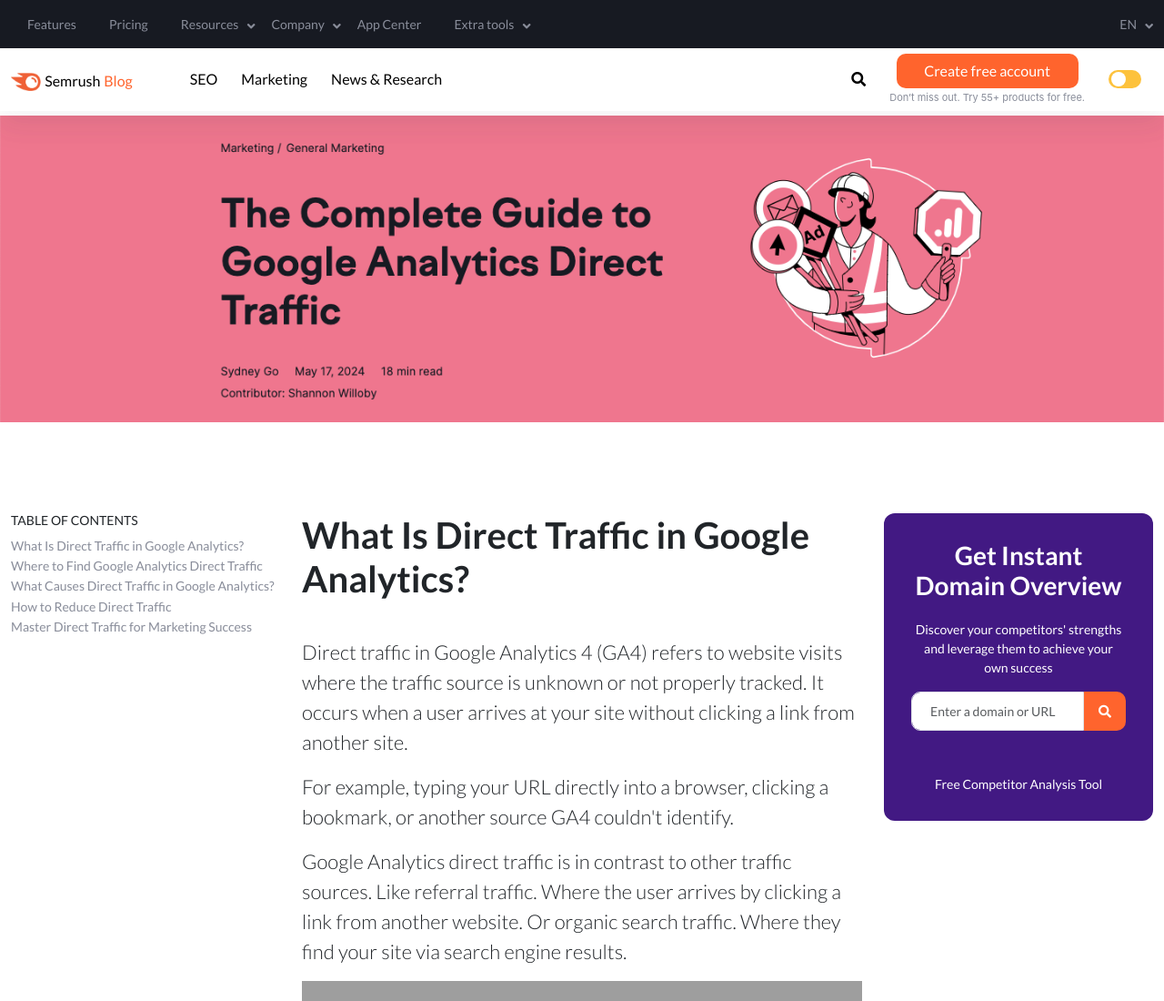
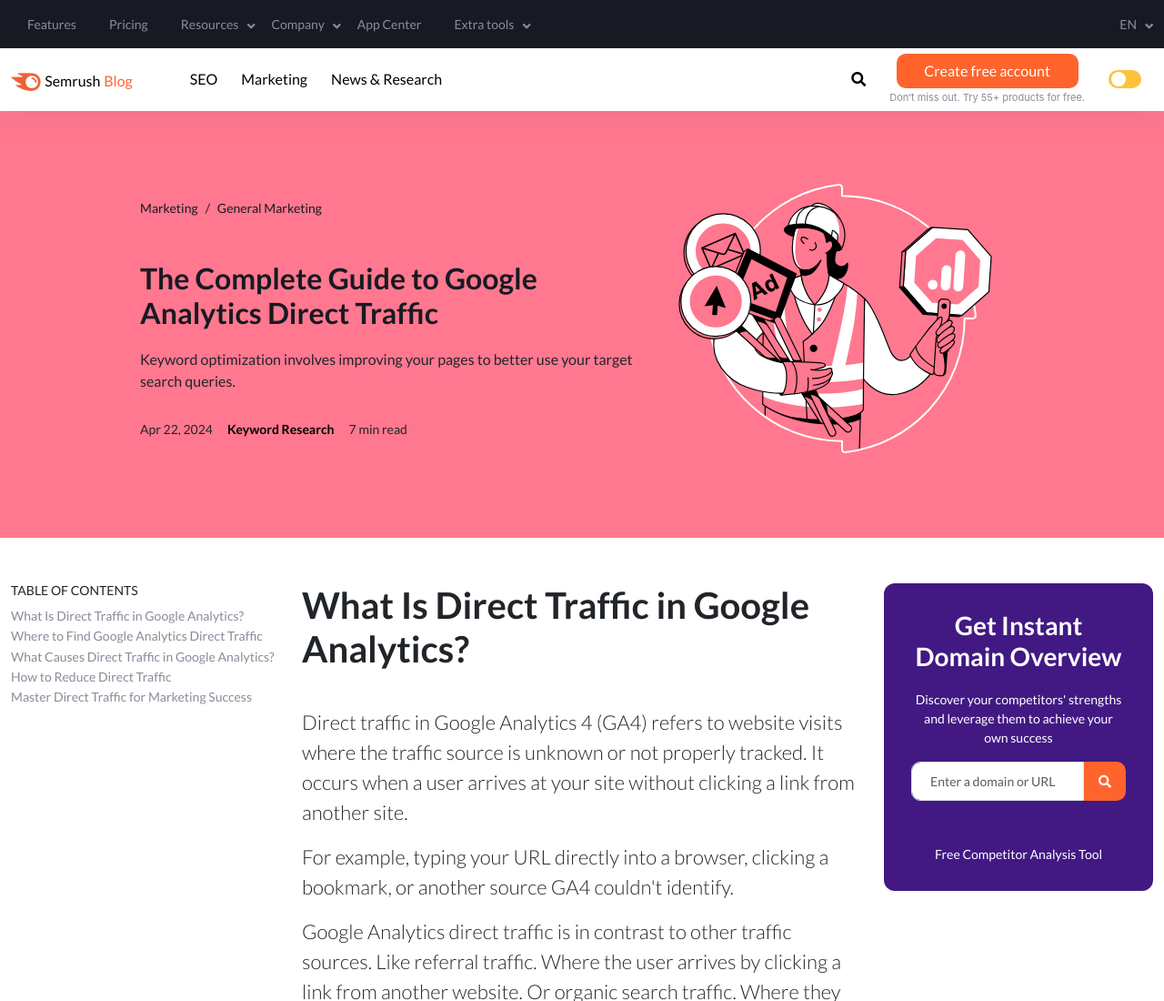
Before and after one commit to rajputrahul445/semrush, a plain HTML site: page blog-details.html in a window 1280 px wide. Shown: the top 1100 px of the page at 91% size. Drawn offline with nearby package versions, Linux system fonts and the light colour scheme; grey boxes are pictures that could not be loaded.

Commit message:
blog page resesign

```diff
--- a/blog-details.html
+++ b/blog-details.html
@@ -179,8 +179,28 @@
 		</nav>
 		<div class="progress-bar" id="myBar"></div>
 	</header>
-	<section class="fullBanner mt-4">
-		<img src="images/banner-image.png" alt=" " class="full-width" />
+	<section class="banner redBg mt-5">
+		<div class="container">
+			<div class="row align-items-center">
+				<div class="col-md-7 col-12">
+					<ul class="breadcrumbs-links listInline mb-5 gap-2">
+						<li><a href="#">Marketing</a></li>
+						<li>/</li>
+						<li><a href="#">General Marketing</a></li>
+					 </ul>
+					<h1>The Complete Guide to Google Analytics Direct Traffic</h1>
+					<p>Keyword optimization involves improving your pages to better use your target search queries.</p>
+					<div class="d-flex gap-3">
+						<span data-test="date">Apr 22, 2024</span>
+						<strong data-test="category" class="sc-cCcXHH lfnqvS"><a data-test="category-link" target="_blank" href="#">Keyword Research</a></strong>
+						<span data-test="time-to-read">7 min read</span>
+					</div>
+				</div>
+				<div class="col-md-5 col-12">
+					<img src="images/google-analytics-direct-traffic_(1).svg" alt=""/>
+				</div>
+			</div>
+		</div>
 	</section>
 	<section class="blogDetails">
 		<div class="container-fluid position-relative">
--- a/css/style.css
+++ b/css/style.css
@@ -591,3 +591,9 @@
 article.article ul {
     padding-left: 20px;
 }
+.redBg{
+    background: rgb(255, 120, 143);
+}
+.breadcrumbs-links a, .breadcrumbs-links li{
+    color: rgb(23, 26, 34);
+}
```
Also changed, not shown: images/google-analytics-direct-traffic_(1).svg (added).
